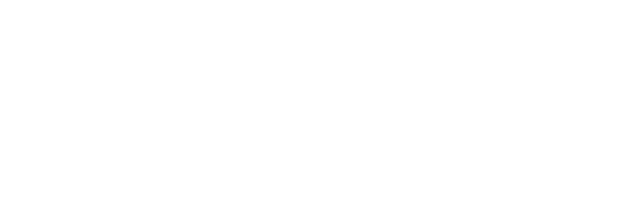
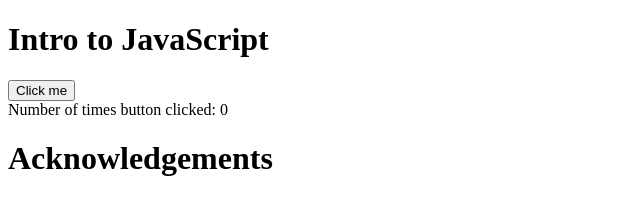
Before and after one commit to DS4200-S23-Class/ic-05-kevin, a plain HTML site: page index.html in a window 1280 px wide. Shown: the whole page, without its empty margins (0-640 px from the left). Drawn offline with Linux system fonts and the light colour scheme.

Commit message:
html and javascript

```diff
--- a/index.html
+++ b/index.html
@@ -2,13 +2,26 @@
 <html>
 
 <head>
+  <title>ic-05</title>
     <meta charset=utf-8/>
 </head>
 
 
 <body>
+  <h1>Intro to JavaScript</h1>
 
+  <div>
+    <button type = "button" onClick="buttonClicked()">Click me</button>
 
+    <div id="buttondiv">
+      Number of times button clicked: 0
+    </div>
+  </div>
+
+  <h1>Acknowledgements</h1>
+
+  <!-- Put this at the bottom -->
+  <script src="main.js"></script>
 </body>
 
 </html>
--- /dev/null
+++ b/main.js
@@ -0,0 +1,46 @@
+/*
+// print to console
+console.log("hello world");
+
+// constants
+// -- cannot be reset later on
+const myCourse = "DS4200";
+console.log(myCourse);
+
+// THIS WILL NOT WORK
+// myCourse = "DS4300";
+
+// variables
+
+let season = "Winter"
+console.log(season)
+
+season = "Spring"
+console.log(season)
+
+// deprecated - do not use ever!
+var x = 7;
+
+// loosely typed language
+
+
+function tenTimes(num) {
+  let result = num * 10;
+  return result;
+}
+
+let ans = tenTimes(6);
+console.log(ans);
+*/
+
+//=========================================
+let numClicks = 0;
+
+function buttonClicked() {
+  numClicks++;
+
+  // new Text
+  let buttonDiv = document.getElementById("buttondiv");
+
+  buttonDiv.innerHTML = "Number of times button clicked: " + numClicks;
+}
```
